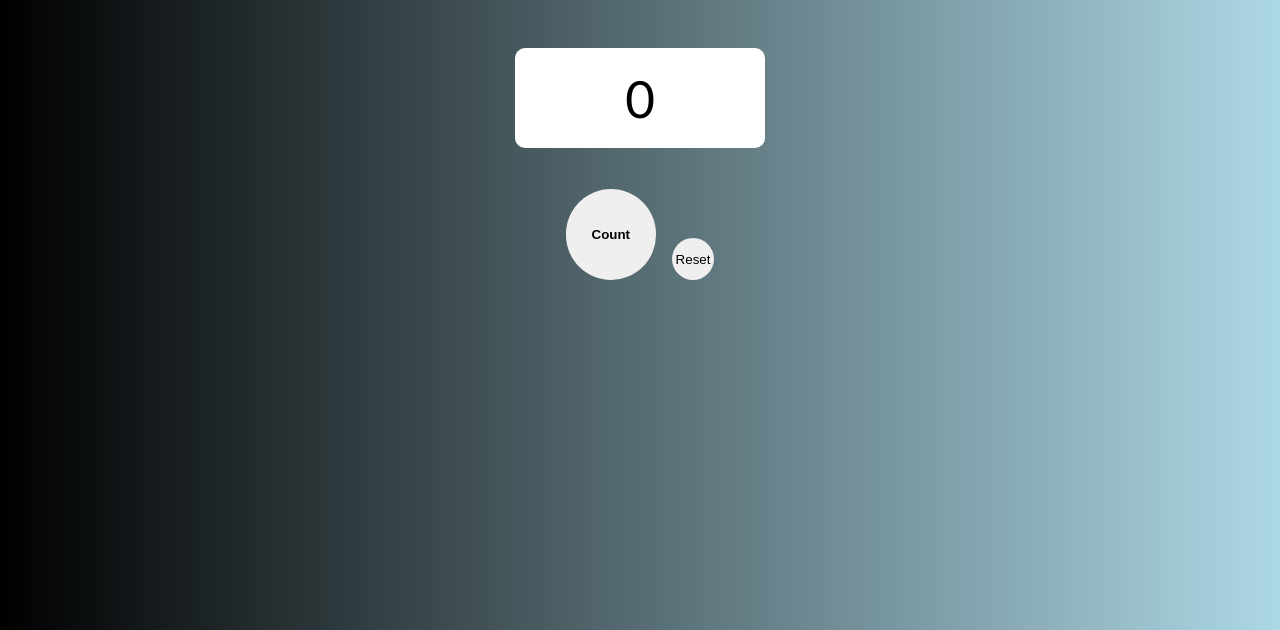
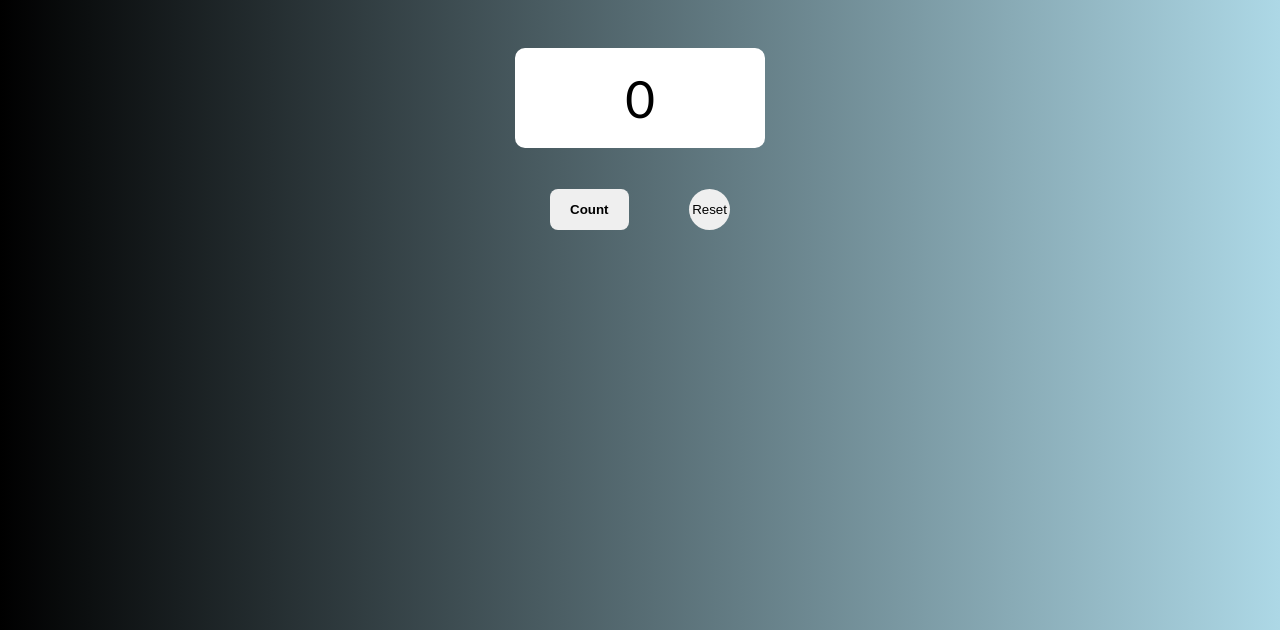
Before and after one commit to muhammadzubairmoosani/JS-Tally-Counter.github.io, a plain HTML site: page index.html in a window 1280 px wide. Shown: the part 170-800 px from the top of the page. Drawn offline with Linux system fonts and the light colour scheme.

Commit message:
first commit

```diff
--- a/CSS-and-Script-files/counter.css
+++ b/CSS-and-Script-files/counter.css
@@ -42,20 +42,12 @@ h2 {
     display: flex;
     flex-direction: row;
     width: 180px;
-    justify-content: space-evenly;
-    align-items: flex-end;
-}
-
-@media (max-width: 320px) {
-    .inner_div {
-        /* width: 80%; */
-        /* justify-content: space-evenly; */
-    }
+    justify-content: space-between;
 }
 
 .button1 {
-    padding: 38px 26px;
-    border-radius: 15em;
+    padding: 8px 20px;
+    border-radius: 8px;
     border: none;
     font-weight: bold;
     outline: none;
@@ -66,10 +58,9 @@ h2 {
 }
 
 .button2 {
-    padding: 14px 4px;
+    padding: 13px 3px;
     border-radius: 2em;
     border: none;
-    max-height: 42px;
     outline: none;
 }
 
```
